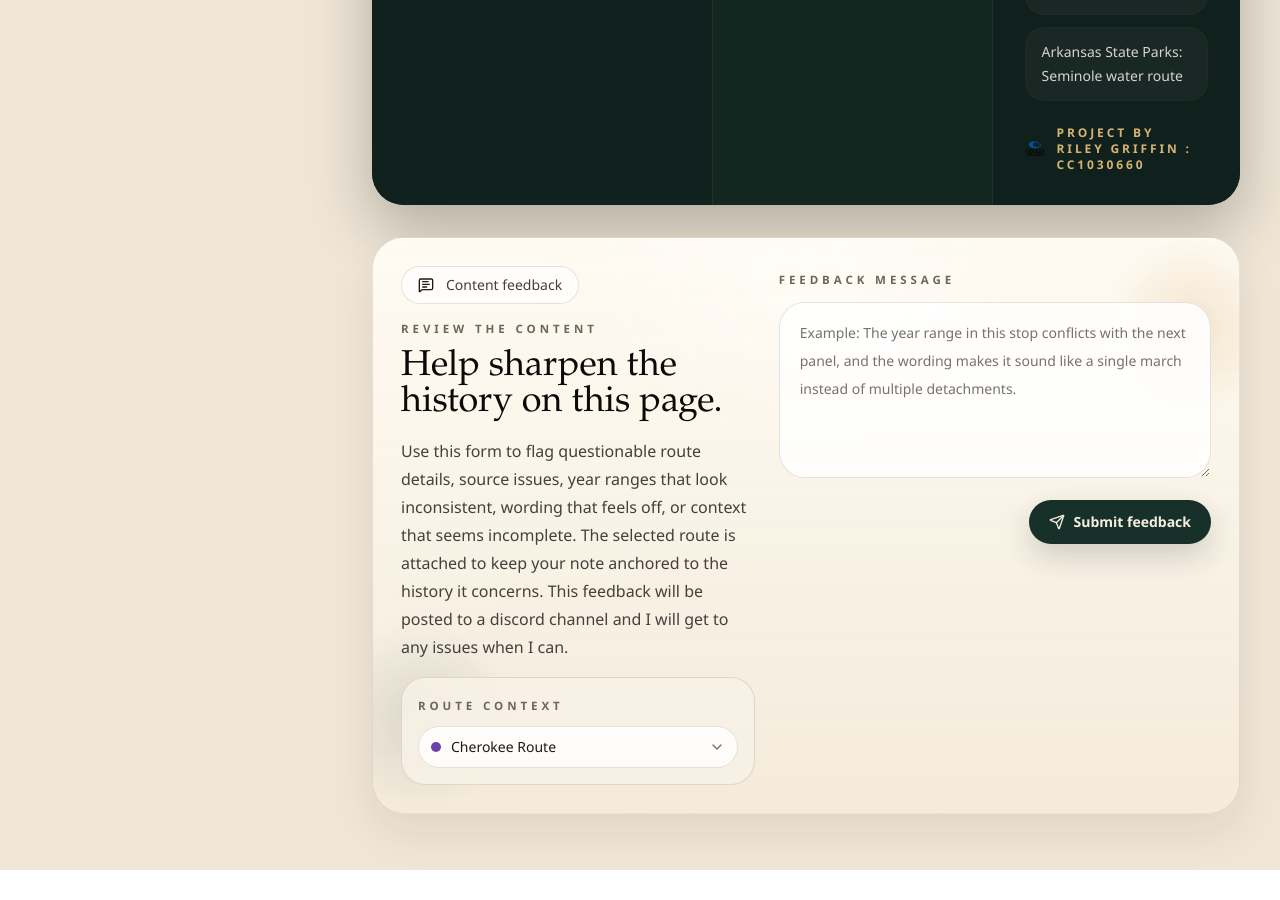
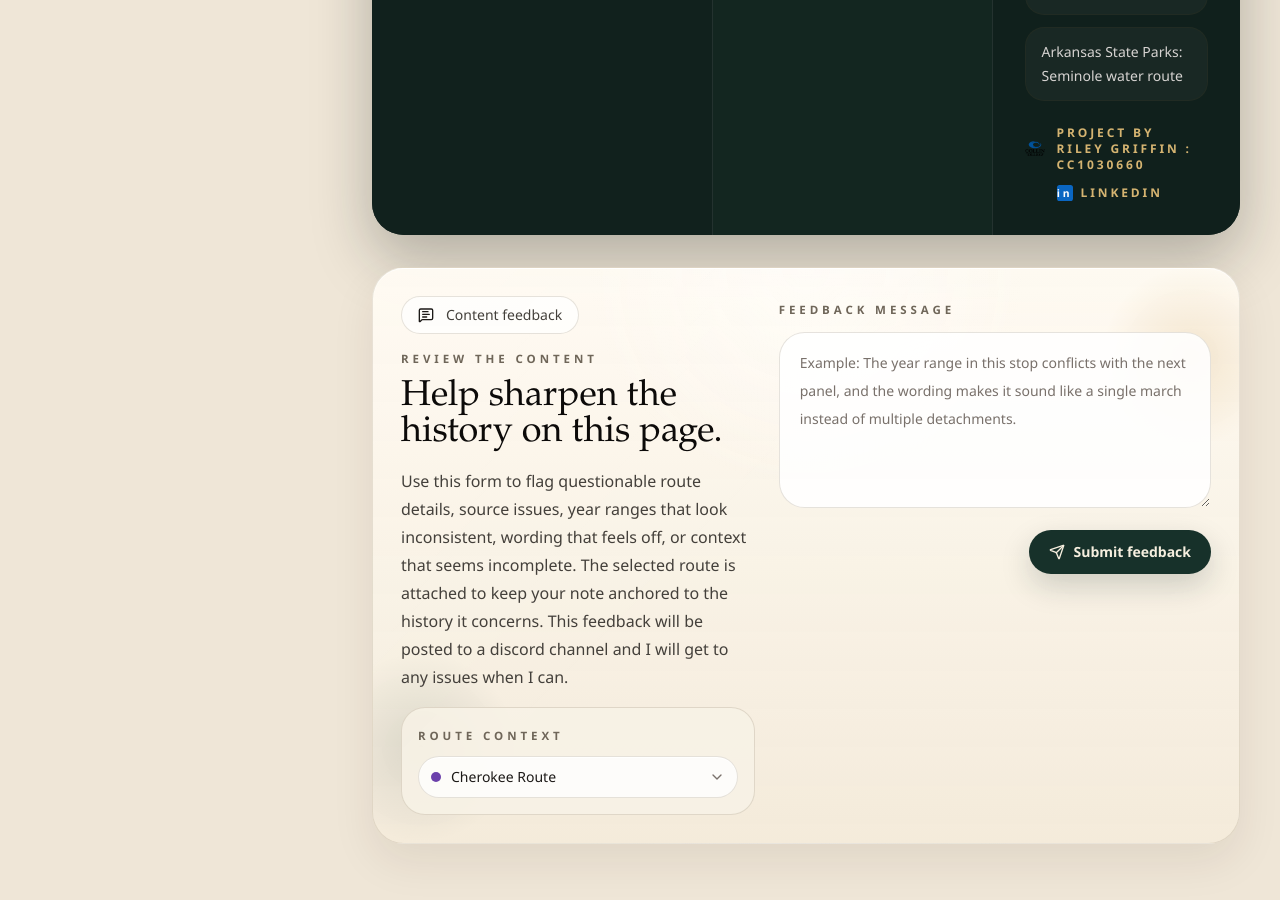
Before and after one commit to thanksother1234-create/Trail-of-Tears-Map, a React (Vite) app: page / in a window 1280 px wide. Shown: the part 4520-5420 px from the top of the page. Before the commit the page ends 5390 px from the top, so only its background shows below. Built offline with nearby package versions, Linux system fonts and the light colour scheme.

Commit message:
Add linkedin

```diff
--- a/src/components/sections/StatementBanner.tsx
+++ b/src/components/sections/StatementBanner.tsx
@@ -95,7 +95,8 @@ export function StatementBanner() {
             ))}
           </div>
 
-          <div className="mt-6 flex items-center gap-3 text-[#d5b471]">
+          <div className="mt-6 text-[#d5b471]">
+            <div className="flex items-center gap-3">
               <img
                 src={favicon}
                 alt=""
@@ -106,6 +107,21 @@ export function StatementBanner() {
                 Project by Riley Griffin : CC1030660
               </span>
             </div>
+            <a
+              href="https://www.linkedin.com/in/riley-griffin-a6a4b3b1"
+              target="_blank"
+              rel="noreferrer"
+              className="mt-3 ml-8 inline-flex items-center gap-2 text-xs font-semibold uppercase tracking-[0.24em] text-stone-300 transition hover:text-white"
+            >
+              <span
+                aria-hidden="true"
+                className="flex h-4 w-4 items-center justify-center rounded-[0.16rem] bg-[#0a66c2] text-[0.65rem] font-black lowercase leading-none text-white"
+              >
+                in
+              </span>
+              LinkedIn
+            </a>
+          </div>
         </div>
       </div>
     </motion.section>
```
Lines whose indentation alone changed are shown as unchanged.
